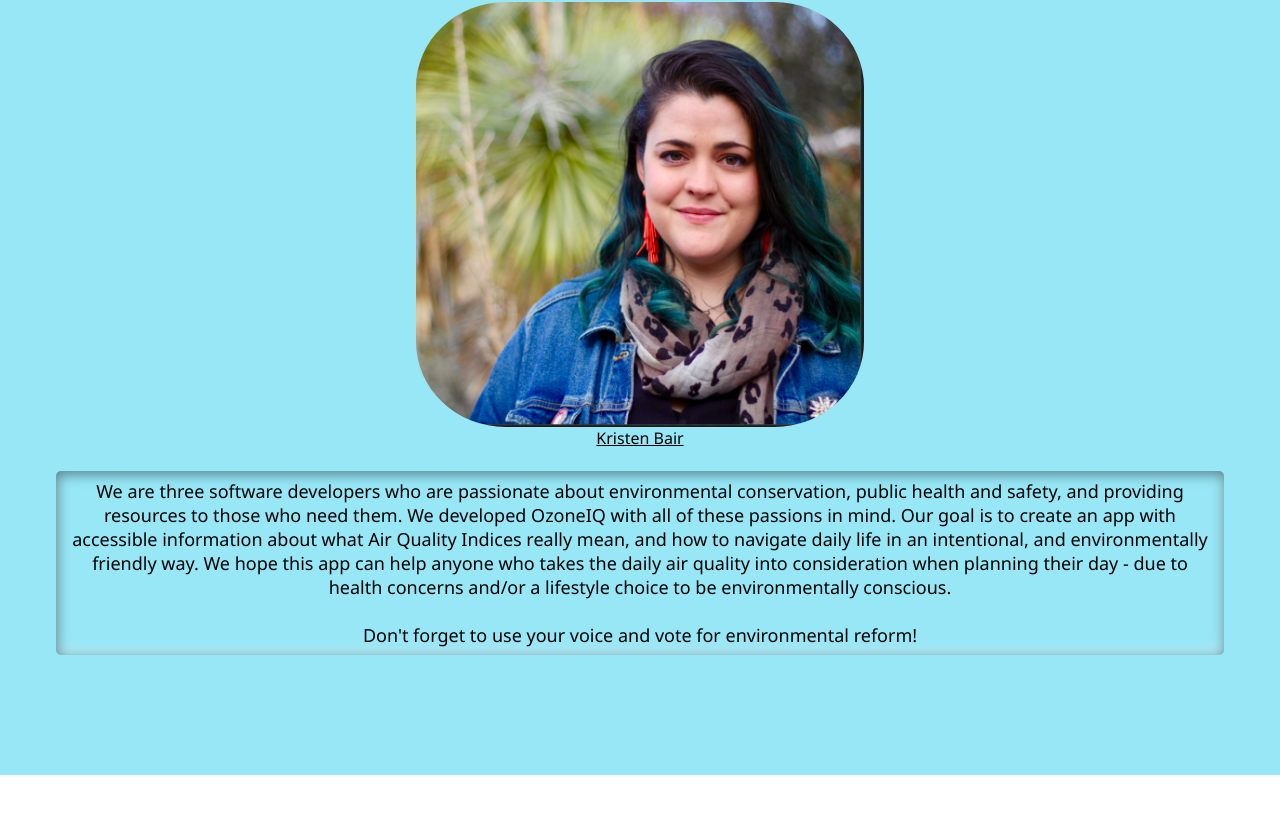
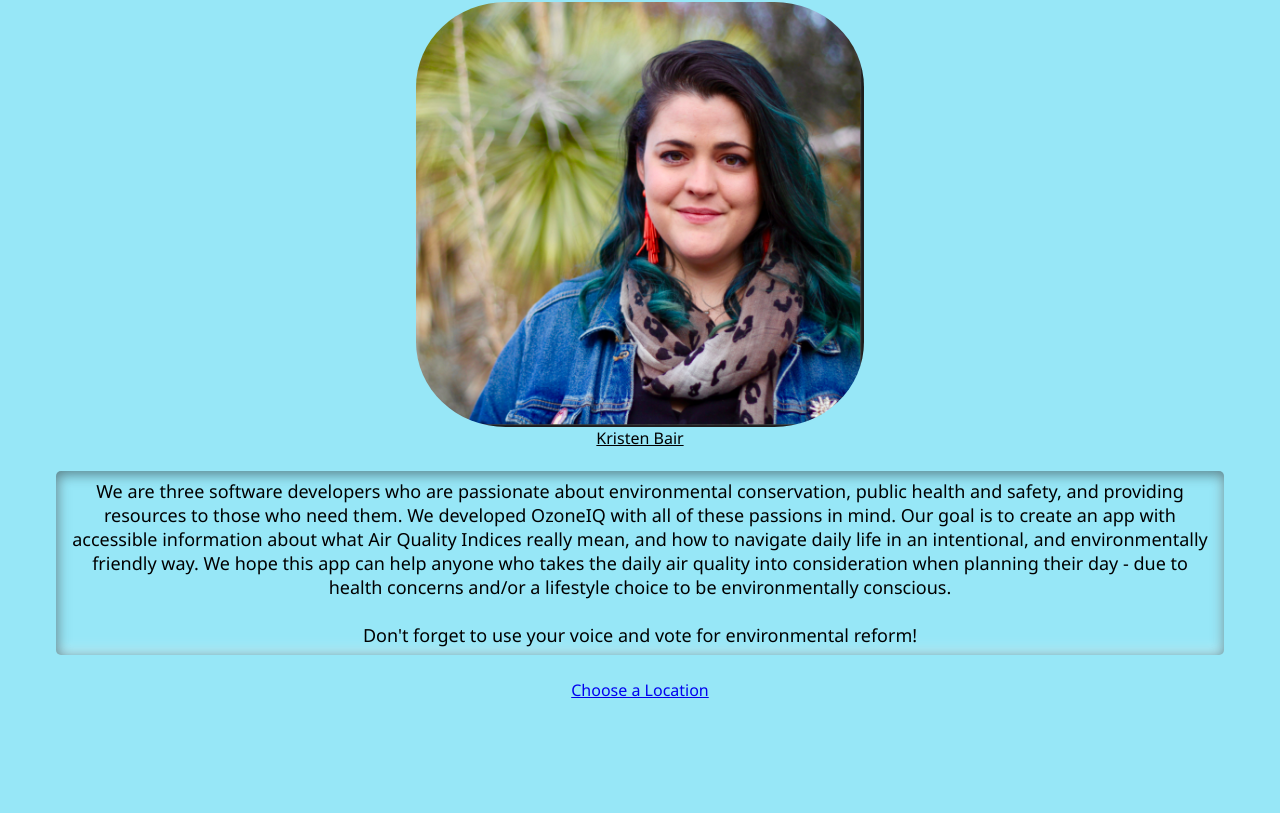
Before and after one commit to kristenmb/ozoneIQ, a React (Create React App) app: page /about-us in a window 1280 px wide. Shown: the part 508-1321 px from the top of the page. Before the commit the page ends 1283 px from the top, so only its background shows below. Built offline with nearby package versions, Linux system fonts and the light colour scheme.

Commit message:
Create link on about us page to bring user back to landing page

```diff
--- a/src/Components/App/App.js
+++ b/src/Components/App/App.js
@@ -67,7 +67,8 @@ function App() {
         < Route
           exact
           path='/resources'
-          component={AqiInfo}
+          render={() => {
+            return < AqiInfo backToLandingPage={backToLandingPage} />}}
         />
         < Route
           exact
@@ -77,12 +78,14 @@ function App() {
         < Route
           exact
           path='/saved-locations'
-          component={SavedLocations}
+          render={() => {
+            return < SavedLocations backToLandingPage={backToLandingPage} />}}
         />
         < Route
           exact
           path='/about-us'
-          component={Contact}
+          render={() => {
+            return < Contact backToLandingPage={backToLandingPage} />}}
         />
       </Switch>
       {dashboardView && < Footer />}
--- a/src/Components/AqiInfo/AqiInfo.js
+++ b/src/Components/AqiInfo/AqiInfo.js
@@ -5,7 +5,7 @@ import { aqiInfoText } from '../../aqiData'
 import rightArrow from '../../assets/right-arrow.png'
 import './AqiInfo.scss'
 
-const AqiInfo = () => {
+const AqiInfo = ({backToLandingPage}) => {
   const [ {isOpen1, isOpen2, isOpen3, isOpen4, isOpen5, isOpen6}, toggleIsOpen ] = useState({
     isOpen1: false,
     isOpen2: false,
@@ -97,7 +97,7 @@ const AqiInfo = () => {
           <img src={rightArrow} alt='Thin arrow pointing right'/>
         </button>
       </Link>
-      <Link to='/' className='link-to-landing-page'>Choose a Location</Link>
+      <Link to='/' className='link-to-landing-page' onClick={backToLandingPage}>Choose a Location</Link>
     </section>
   )
 }
--- a/src/Components/Contact/Contact.js
+++ b/src/Components/Contact/Contact.js
@@ -1,10 +1,11 @@
 import React from 'react'
+import {Link} from 'react-router-dom'
 import RB from '../../assets/RB.png'
 import LM from '../../assets/LM.png'
 import KB from '../../assets/KB.png'
 import './Contact.scss'
 
-const Contact = () => {
+const Contact = ({backToLandingPage}) => {
   return (
     <section className="about-section">
       <h2>About Us</h2>
@@ -52,6 +53,7 @@ const Contact = () => {
 
       <p className="about-app">
         We are three software developers who are passionate about environmental conservation, public health and safety, and providing resources to those who need them. We developed OzoneIQ with all of these passions in mind. Our goal is to create an app with accessible information about what Air Quality Indices really mean, and how to navigate daily life in an intentional, and environmentally friendly way. We hope this app can help anyone who takes the daily air quality into consideration when planning their day - due to health concerns and/or a lifestyle choice to be environmentally conscious. <br/> <br/>Don't forget to use your voice and vote for environmental reform! </p>
+      <Link to='/' className='link-to-landing-page' onClick={backToLandingPage}>Choose a Location</Link>
     </section>
   )
 }
--- a/src/Components/Contact/Contact.scss
+++ b/src/Components/Contact/Contact.scss
@@ -37,6 +37,6 @@
   width: 90vw;
   margin-top: 2vh;
   border-radius: 5px;
-  margin-bottom: 15vh;
+  margin-bottom: 3vh;
   padding: 1vh;
 }
```
